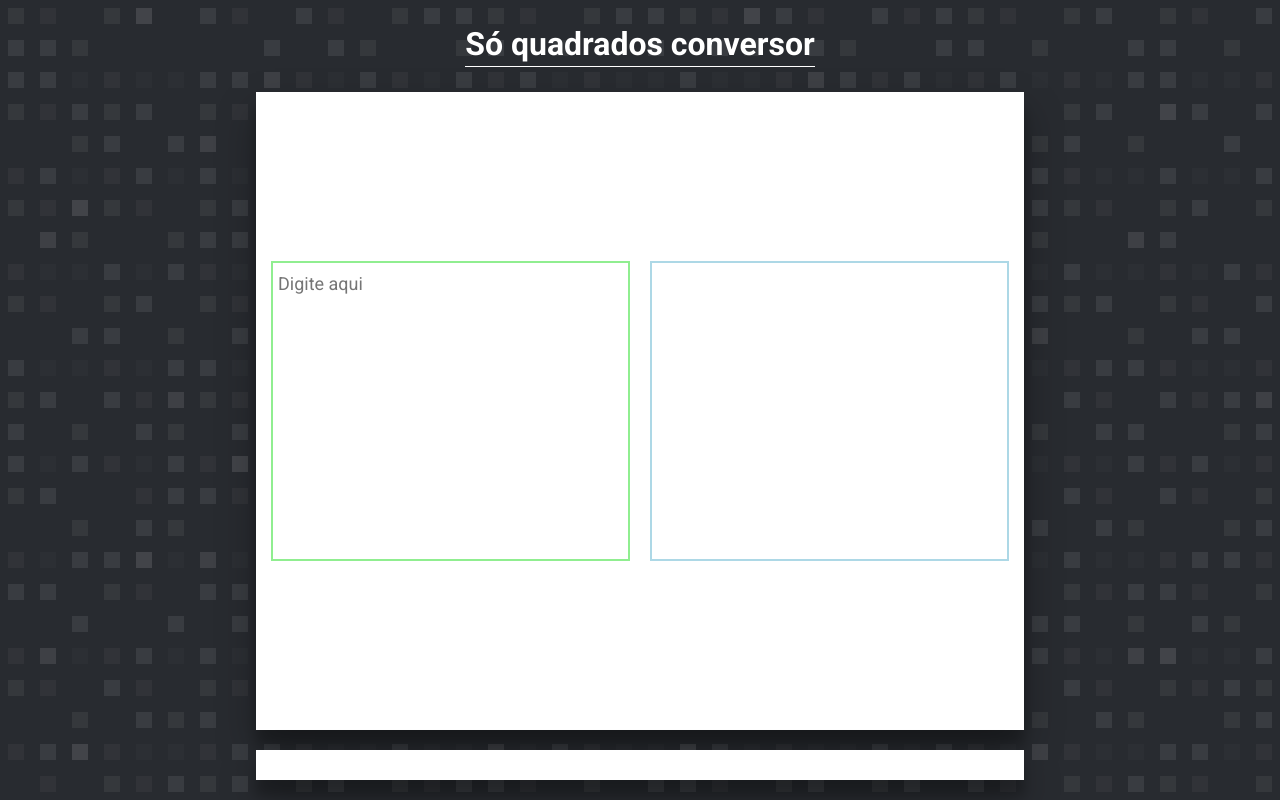
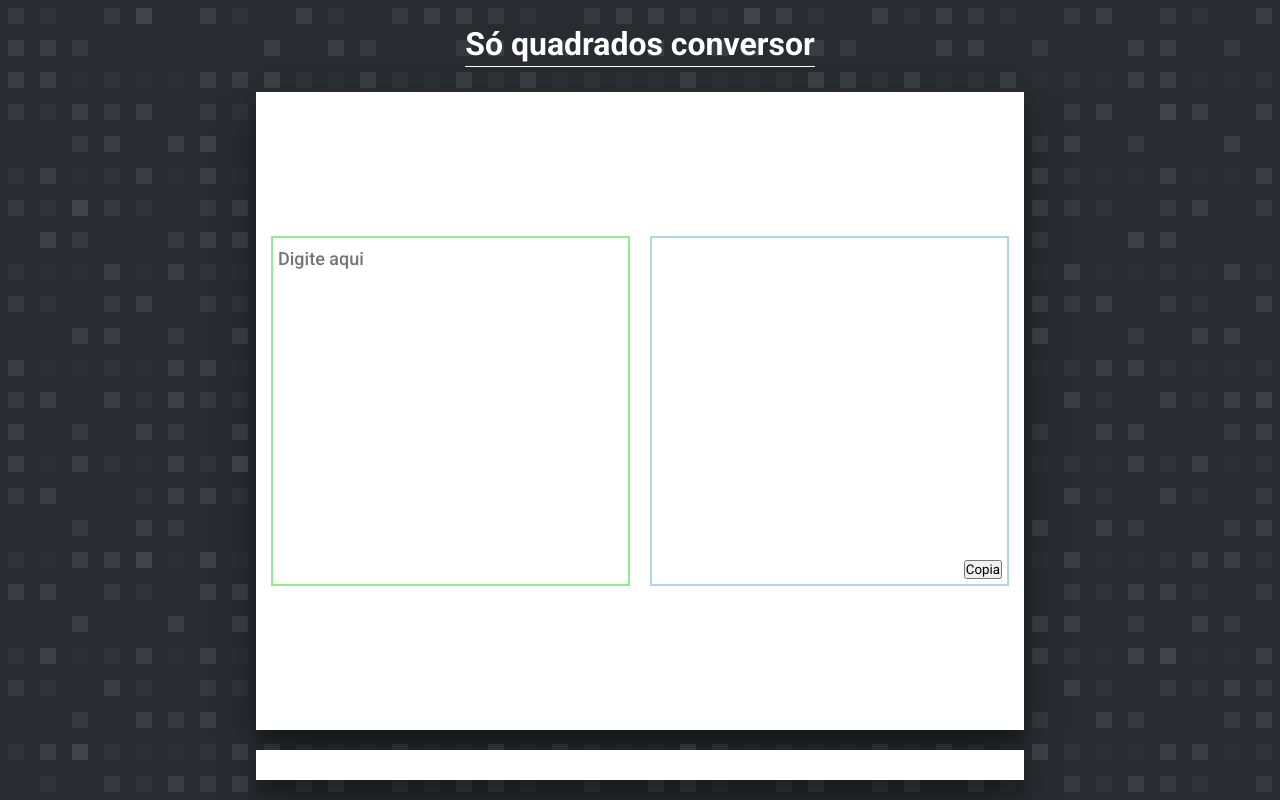
Before and after one commit to evertonfrnds/so-quadrados-conversor, a React (Create React App) app: page / in a window 1280 px wide. Built offline with nearby package versions, Linux system fonts and the light colour scheme.

Commit message:
projeto finalizado

```diff
--- a/src/App.js
+++ b/src/App.js
@@ -1,9 +1,64 @@
-import React from 'react';
+import React,{useState, useEffect,useRef} from 'react';
 import './App.css';
-import {Container, Header, Footer, Line, InputContainer, ResultContainer, Input} from './styles.js'
+import {Container, Header, Footer, Line, InputContainer,LabelCopy, ResultContainer, Input, ResultArea} from './styles.js'
 import GlobalStyles from './styles/GlobalStyles';
 
+const stringValues = [
+  'A', 'B', 'C', 'D', 'E', 'F',
+  'G', 'H', 'I', 'J', 'K', 'L',
+  'M', 'N', 'O', 'P', 'Q', 'R',
+  'S', 'T', 'U', 'W', 'X', 'Y', 'Z',
+  'Á', 'Â', 'Ã', 'À',
+  'É', 'Ê', 'Ẽ', 'È',
+  'Í', 'Î', 'Ĩ', 'Ì',
+  'Ó', 'Ô', 'Õ', 'Ò',
+  "V","Ç",
+  'Ú', 'Ũ', 'Û', 'Ù',
+  '1','2','3','4','5','6','7','8','9','0'
+]
+
 function App() {
+
+  const [input, setInput] = useState('')
+  const [result, setResult] = useState('')
+  const textAreaRef = useRef(null);
+
+  useEffect(()=>{
+    conversor()
+  }, [input])
+
+  function verify(value){
+    var result = false;
+    stringValues.map(item=>{
+      if(item == value){
+        result = true
+      }
+    })
+    return result
+  }
+
+  function copyToClipboard(e) {
+    textAreaRef.current.select();
+    document.execCommand('copy');
+    // This is just personal preference.
+    // I prefer to not show the the whole text area selected.
+    e.target.focus();
+    alert("Copiado!");
+  };
+
+  function conversor(){
+    const arrayString = input.toUpperCase().split('')
+    var arrayResult = []
+    arrayString.map(function(item){
+      arrayResult.push(verify(item)?"■": item)
+    })
+    const v = arrayResult.join('')
+    setResult(v)
+  }
+  function handleText(event){
+    setInput(event.target.value)
+  }
+
   return (
     <>
     <Header>
@@ -12,14 +67,17 @@ function App() {
     </Header>
     <Container>
       <InputContainer>
-        <Input placeholder="Digite aqui"/>
+        <Input placeholder="Digite aqui" value={input} onChange={handleText}/>
       </InputContainer>
       <ResultContainer>
-
+        <ResultArea value={result} ref={textAreaRef}/>
+        {
+          document.queryCommandSupported('copy') &&
+          <LabelCopy onClick={copyToClipboard}>Copia</LabelCopy>
+        }
       </ResultContainer>
     </Container>
     <Footer>
-
     </Footer>
 
     <GlobalStyles/>
--- a/src/styles.js
+++ b/src/styles.js
@@ -57,7 +57,7 @@ export const InputContainer = styled.div`
     display: flex;
     padding: 10px 5px;
     border: 2px solid lightgreen;
-    height: 300px;
+    height: 350px;
     margin: 10px;
     flex: 1;
     @media only screen and (max-width:800px) {
@@ -66,14 +66,16 @@ export const InputContainer = styled.div`
 `;
 
 export const ResultContainer = styled.div`
+    display: flex;
     border: 2px solid lightblue;
     padding: 10px 5px;
-    height: 300px;
+    height: 350px;
     margin: 10px;
     flex: 1;
     @media only screen and (max-width:800px) {
         flex: 1;
     }
+    position: relative;
 `;
 
 export const Input = styled.textarea`
@@ -81,4 +83,21 @@ export const Input = styled.textarea`
     border: 0;
     font-size:18px;
     resize: none;
+    font-weight: 500;
 `;
+
+export const ResultArea = styled.textarea`
+    font-size:18px;
+    font-weight: 500;
+    flex: 1;
+    border: 0;
+    resize: none;
+`;
+
+export const LabelCopy = styled.button`
+    position: absolute;
+    z-index: 2;
+    right:0;
+    bottom: 0;
+    margin: 0 5px 5px 0;
+`;
```
